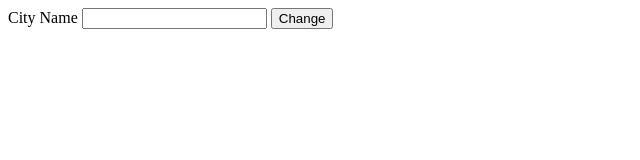
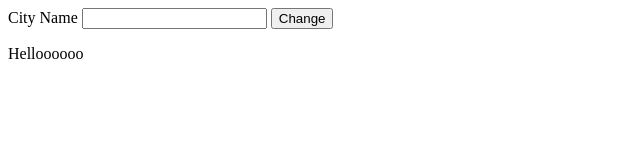
Before and after one commit to Tiramisu800/Practice4, a website: page index.html in a window 1280 px wide. Shown: the full height of the page, 0-640 px from the left. Drawn offline with Linux system fonts and the light colour scheme.

Commit message:
added Helllooooo

```diff
--- a/index.html
+++ b/index.html
@@ -10,5 +10,6 @@
             <input id="cInput" type="text" name="cName">
             <button type="submit">Change</button>
         </form>
+<p>Helloooooo</p>
 </body>
 </html>
--- a/package.json
+++ b/package.json
@@ -10,6 +10,7 @@
   "license": "ISC",
   "dependencies": {
     "body-parser": "^1.20.0",
+    "ejs": "^3.1.7",
     "express": "^4.17.3"
   }
 }
```
